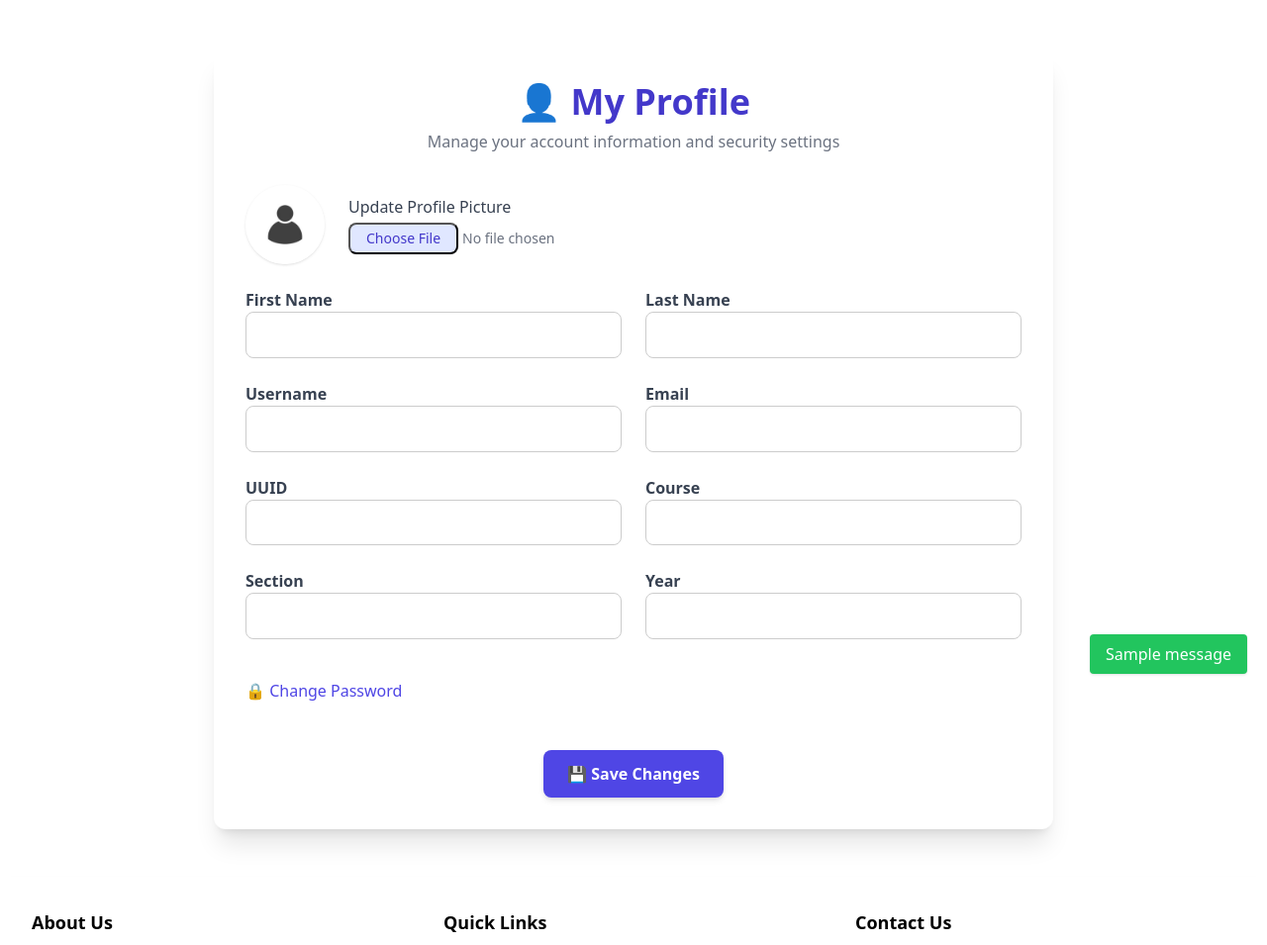
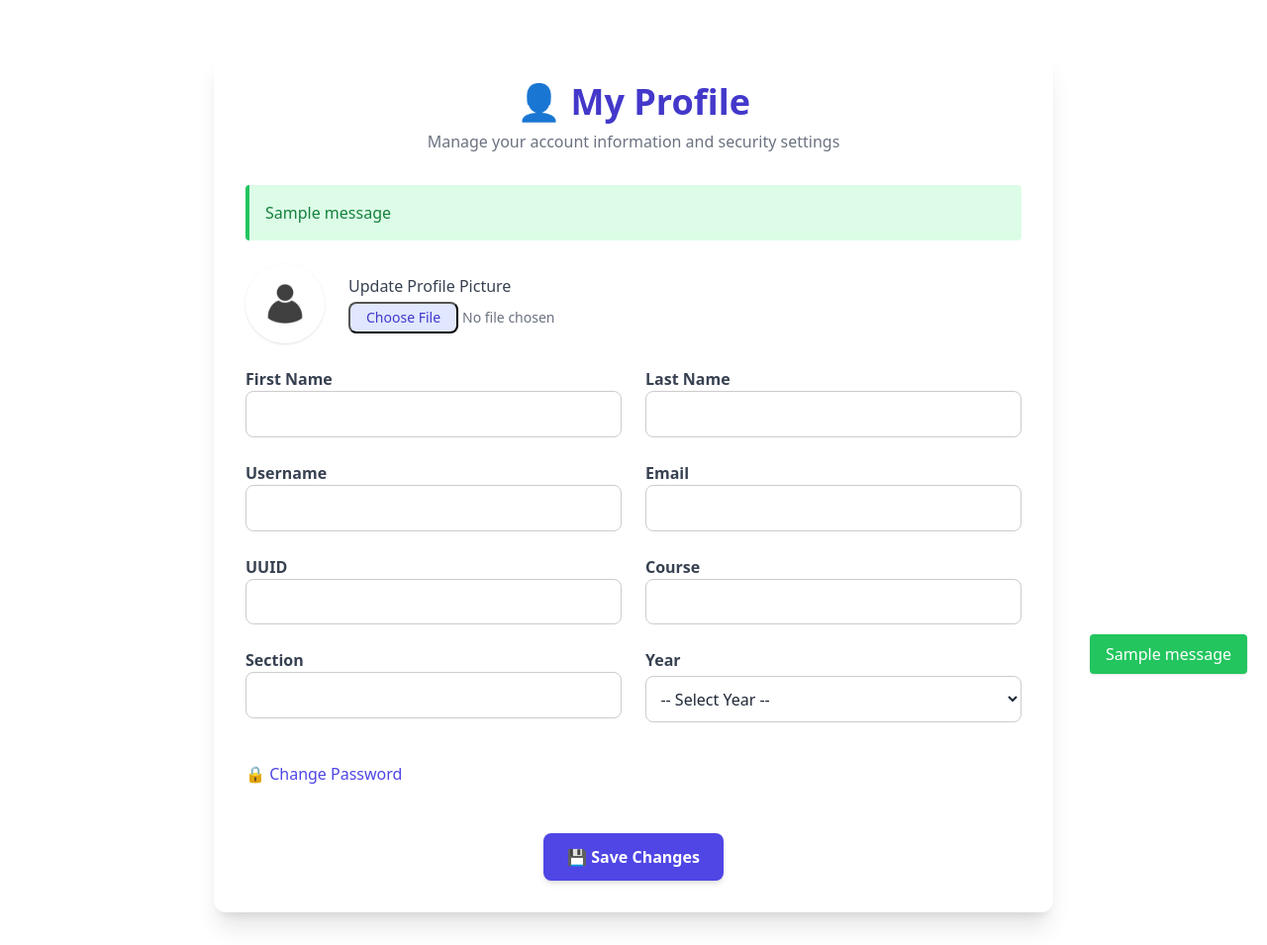
Before and after one commit to ShashwatUpadhyay/EventNiti, a Django app: template templates/profile.html in a window 1280 px wide. Shown: the part 99-1054 px from the top of the page at 99% size. Run offline with Django 5.2, Linux system fonts and the light colour scheme; the template is opened without the code that fills it: most values are stand-ins (such as "Sample title", 1, 10 or a date in 2020); one stand-in notice (Sample message) is shown; some libraries are stand-ins or nearby versions.

Commit message:
profile model changes

```diff
--- a/base/admin.py
+++ b/base/admin.py
@@ -6,3 +6,6 @@ admin.site.site_title = "Prerogative Pointers Admin Portal"
 admin.site.index_title = "Welcome to Prerogative Pointers Admin Panel"
 
 # Register your models here.
+admin.site.register(Course)
+admin.site.register(Section)
+admin.site.register(Year)
--- a/templates/profile.html
+++ b/templates/profile.html
@@ -16,6 +16,19 @@
         <form method="POST" enctype="multipart/form-data" class="space-y-6">
             {% csrf_token %}
 
+            {% if messages %}
+            <div class="max-w-4xl mx-auto mb-8">
+                <ul class="messages">
+                    {% for message in messages %}
+                    <li{% if message.tags == 'error' %} class="{{ message.tags }} bg-red-100 border-l-4 border-red-500 text-red-700 p-4 rounded"{% endif %}
+                    {% if message.tags == 'success' %} class="{{ message.tags }} bg-green-100 border-l-4 border-green-500 text-green-700 p-4 rounded"{% endif %}>
+                        {{ message }}
+                    </li>
+                    {% endfor %}
+                </ul>
+            </div>
+            {% endif %}
+
             <!-- Profile Picture -->
             <div class="flex items-center space-x-6">
                 <img src="{% static 'images/pro.jpg' %}" class="w-20 h-20 rounded-full shadow" alt="Profile Picture">
@@ -29,11 +42,11 @@
             <div class="grid grid-cols-1 sm:grid-cols-2 gap-6">
                 <div>
                     <label class="block font-semibold text-gray-700">First Name</label>
-                    <input type="text" name="first_name" value="{{ user.first_name }}" class="input" required>
+                    <input type="text" name="first_name" value="{{ user.first_name }}" class="input bg-gray-100 cursor-not-allowed" required>
                 </div>
                 <div>
                     <label class="block font-semibold text-gray-700">Last Name</label>
-                    <input type="text" name="last_name" value="{{ user.last_name }}" class="input" required>
+                    <input type="text" name="last_name" value="{{ user.last_name }}" class="input bg-gray-100 cursor-not-allowed" required>
                 </div>
                 <div>
                     <label class="block font-semibold text-gray-700">Username</label>
@@ -45,20 +58,25 @@
                 </div>
                 <div>
                     <label class="block font-semibold text-gray-700">UUID</label>
-                    <input type="text" name="uuid" value="{{ user.user_extra.uu_id }}" class="input">
+                    <input type="text" name="uuid" value="{{ user.user_extra.uu_id }}" class="input bg-gray-100 cursor-not-allowed" readonly>
                 </div>
                 <div>
                     <label class="block font-semibold text-gray-700">Course</label>
-                    <input type="text" name="course" value="{{ user.user_extra.course }}" class="input">
+                    <input type="text" name="course" value="{{ user.user_extra.course }}" class="input bg-gray-100 cursor-not-allowed" readonly>
                 </div>
                 <div>
                     <label class="block font-semibold text-gray-700">Section</label>
-                    <input type="text" name="section" value="{{ user.user_extra.section }}" class="input">
+                    <input type="text" name="section" value="{{ user.user_extra.section }}" class="input bg-gray-100 cursor-not-allowed" readonly>
                 </div>
                 <div>
-                    <label class="block font-semibold text-gray-700">Year</label>
-                    <input type="text" name="year" value="{{ user.user_extra.year }}" class="input">
-                </div>
+                    <label class="block font-semibold text-gray-700 mb-1">Year</label>
+                    <select name="year" class="input bg-white text-gray-800">
+                      <option disabled selected>-- Select Year --</option>
+                      {% for year in years %}
+                        <option value="{{year.year}}" {% if user.user_extra.year == year.year %}selected{% endif %}>{{year.year}}</option>
+                      {% endfor %}
+                    </select>
+                  </div>
             </div>
 
             <!-- Change Password Toggle -->
```
Also changed, not shown: account/views.py (+33 -13 lines), base/models.py (+21 -1 lines), base/migrations/0001_initial.py (added), base/migrations/__init__.py (added), question_papers/migrations/0007_alter_course_options.py (added).
